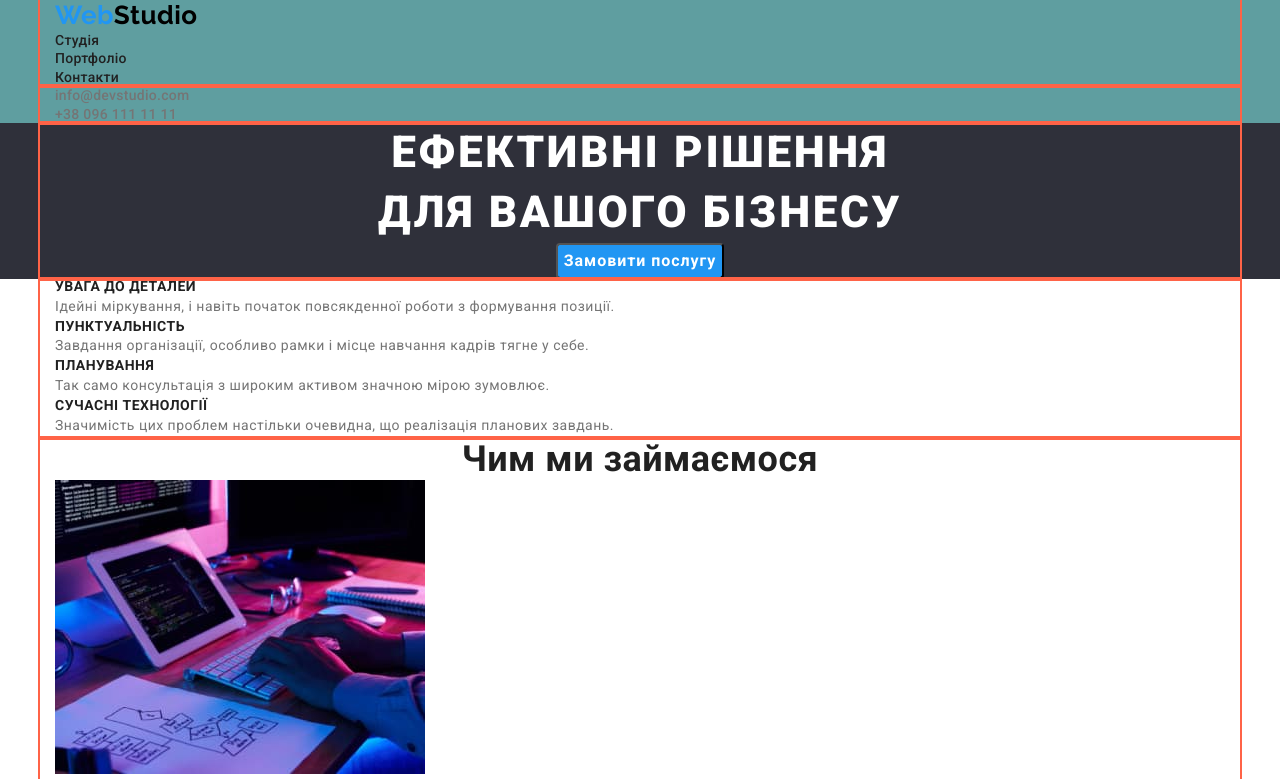
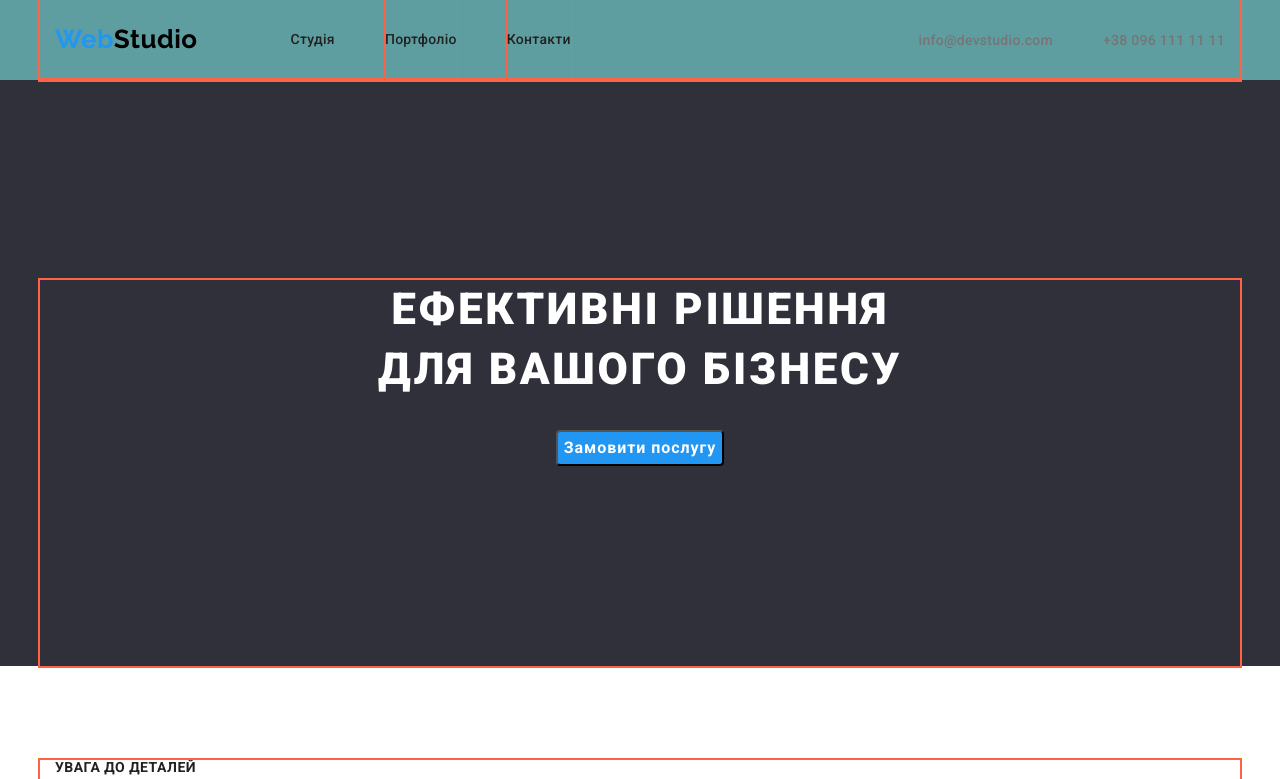
Before and after one commit to petromalskyi/goit-markup-hw-03, a plain HTML site: page index.html in a window 1280 px wide. Shown: the top 779 px of the page. Drawn offline with nearby package versions, Linux system fonts and the light colour scheme.

Commit message:
finished header flex-box

```diff
--- a/css/styles.css
+++ b/css/styles.css
@@ -21,8 +21,8 @@ html {
  h1, h2, h3, p, ul {
  padding: 0;
  margin: 0;
- margin-top: 0;
- margin-bottom: 0;
+ /* margin-top: 0;
+ margin-bottom: 0; */
 }
 
 body {
@@ -50,6 +50,15 @@ body {
   background-color: cadetblue;
 }
 
+.main-nav {
+  display: flex;
+  align-items: center;
+}
+
+.nav-link {
+  display: flex;
+}
+
 .container {
   width: 1200px;
   padding: 0 15px;
@@ -60,6 +69,8 @@ body {
 }
 
 .logo-header {
+  padding-top: 24px;
+padding-bottom: 24px;
   color: var(--logo-first-color);
   font-family: 'Raleway';
   font-weight: 700;
@@ -73,6 +84,8 @@ body {
 }
 
 .logo-color {
+  /* display: block; */
+
   color: var(--accent-color);
   font-family: 'Raleway';
   font-weight: 700;
@@ -80,12 +93,46 @@ body {
   line-height: 1.19;
 }
 
+.logo-test {
+  display: flex;
+}
+
+.site-nav {
+  display: flex;
+  margin-left: 93px;
+}
+
+.site-nav .item +.item {
+ margin-left: 50px;
+  outline: 1px solid tomato;
+}
+
+/* .site-nav .item:last-child {
+  margin-right: 0;
+}
+.site-nav .item:not(:last-child) {
+  margin-right: 50px;
+}*/
+
 .site-nav .link {
+  display: block;
+  padding-top: 32px;
+  padding-bottom: 32px;
+
   color: var(--titele-text-color);
   font-weight: 500;
   font-size: 14px;
   line-height: 1.14;
   letter-spacing: 0.02em;
+}
+
+.contact-nav {
+  display: flex;
+  margin-left: auto;
+}
+
+.contact-nav .item + .item {
+  margin-left: 50px;
 }
 
 .contact-nav .link {
@@ -103,16 +150,24 @@ body {
   color: var(--accent-color);
 }
 
+.section{
+  /* ???padding-top: 94px; є у дом завданні */
+  padding-bottom: 94px;
+}
+
 .section-title {
   color: var(--titele-text-color);
   font-weight: 700;
   font-size: 36px;
   line-height: 1.17;
   text-align: center;
+  margin-bottom: 50px;
 }
 
 /* ----- HERO ------- */
 .hero-section {
+   padding-top: 200px;
+  margin-bottom: 94px;
   text-align: center;
   color: var(--white-text);
   background-color: var(--bg-color);
@@ -130,6 +185,8 @@ body {
  width: 696px;
  height: 120px; */
 /* margin: 200px 452px 280px; */
+/* margin-top: 200px;   */
+margin-bottom: 30px;
   font-weight: 900;
   font-size: 44px;
   line-height: 1.36;
@@ -143,6 +200,7 @@ body {
   /* display: inline-block;
 width: 216px;
   height: 50px; */
+  margin-bottom: 200px;
   color: var(--white-text);
   background-color: var(--accent-color);
   cursor: pointer;
@@ -170,17 +228,24 @@ width: 216px;
 
 /* ----- QUALITY ----- */
 
+
+
 .quality-title {
   color: var(--titele-text-color);
   font-weight: 700;
   font-size: 14px;
   line-height: 1.14;
+  margin-bottom: 10px;
 }
 
 .quality-text {
   font-size: 14px;
   line-height: 1.71;
 }
+
+/* ----- BUSINESS ----- */
+
+
 
 /* ----- TEAM ----- */
 
@@ -190,12 +255,14 @@ width: 216px;
   font-size: 16px;
   line-height: 1.19;
   text-align: center;
+  margin-bottom: 10px;
 }
 
 .team-text {
   font-size: 16px;
   line-height: 1.19px;
   text-align: center;
+  margin-bottom: 30px;
 }
 
 /* -----FOOTER----- */
@@ -209,6 +276,7 @@ width: 216px;
   font-weight: 700;
   font-size: 26px;
   line-height: 1.19;
+  margin-bottom: 20px;
 }
 
 .logo-footer:hover,
@@ -223,6 +291,7 @@ width: 216px;
   font-size: 14px;
   line-height: 1.71;
   letter-spacing: 0.03em;
+  margin-bottom: 9px;
 }
 
 .footer-link {
@@ -231,6 +300,7 @@ width: 216px;
   font-size: 14px;
   line-height: 1.71;
   letter-spacing: 0.03em;
+    margin-bottom: 9px;
 }
 
 .footer-address:hover,
@@ -242,7 +312,13 @@ width: 216px;
 
 /* --------- PORTFOLIO --------- */
 
+.list-btn {
+  margin-bottom: 34px;
+}
+
 .portfolio-button {
+  /* width: 73px;
+    height: 38px; */
   background-color: #f5f4fa;
   cursor: pointer;
   font-family: inherit;
@@ -250,6 +326,7 @@ width: 216px;
   font-size: 16px;
   line-height: 1.62;
   letter-spacing: 0.03em;
+  border-radius: 4px;
 }
 
 .portfolio-button:hover,
@@ -259,6 +336,7 @@ width: 216px;
 }
 
 .portfolio-title {
+  margin-bottom: 20px;
   color: var(--titele-text-color);
   font-size: 18px;
   line-height: 2;
@@ -266,6 +344,7 @@ width: 216px;
 }
 
 .portfolio-text {
+  margin-bottom: 4px;
   font-size: 16px;
   line-height: 1.88;
 }
--- a/index.html
+++ b/index.html
@@ -10,50 +10,53 @@
       href="https://fonts.googleapis.com/css2?family=Raleway:wght@700&family=Roboto:wght@400;500;700;900&display=swap"
       rel="stylesheet"
     />
-    <link rel="stylesheet" href="https://cdnjs.cloudflare.com/ajax/libs/modern-normalize/1.0.0/modern-normalize.min.css" />
+    <link
+      rel="stylesheet"
+      href="https://cdnjs.cloudflare.com/ajax/libs/modern-normalize/1.0.0/modern-normalize.min.css"
+    />
     <link rel="stylesheet" href="./css/styles.css" />
     <title>hw-03</title>
   </head>
   <body>
     <!--             HEADER          -->
     <header class="page-header">
-      <div class="container">
-      <nav>
-        <a href="./index.html" class="logo-header link" lang="en">
+      <div class="container main-nav">
+        <nav class="nav-link">
+
+          <a href="./index.html" lang="en"
+             class="logo-header link">
             <span class="logo-color">Web</span>Studio
           </a>
+
+
+
           <ul class="site-nav list">
-          <li>
+            <li class="item">
               <a href="./index.html" class="link"> Студія </a>
             </li>
-          <li>
+            <li class="item">
               <a href="./portfolio.html" class="link"> Портфоліо </a>
             </li>
-          <li>
+            <li class="item">
               <a href="" class="link"> Контакти </a>
             </li>
           </ul>
         </nav>
-      </div>
 
-      <div class="container">
         <ul class="contact-nav list">
-        <li>
+          <li class="item">
             <a href="mailto:info@devstudio.com" class="link"
               >info@devstudio.com</a
             >
           </li>
-        <li>
+          <li class="item">
             <a href="tel:+380961111111" class="link">+38 096 111 11 11</a>
           </li>
         </ul>
       </div>
-
     </header>
 
-    <div class="container">
-
-    </div>
+    <div class="container"></div>
 
     <main>
       <!--                    HERO             -->
@@ -63,7 +66,6 @@
             Ефективні рішення <br />
             для вашого бізнесу
           </h1>
-
 
           <button type="button" class="hero-button">Замовити послугу</button>
         </div>
@@ -84,8 +86,8 @@
             <li>
               <h3 class="quality-title">ПУНКТУАЛЬНІСТЬ</h3>
               <p class="quality-text">
-              Завдання організації, особливо рамки і місце навчання кадрів тягне
-              у себе.
+                Завдання організації, особливо рамки і місце навчання кадрів
+                тягне у себе.
               </p>
             </li>
             <li>
@@ -97,8 +99,8 @@
             <li>
               <h3 class="quality-title">СУЧАСНІ ТЕХНОЛОГІЇ</h3>
               <p class="quality-text">
-              Значимість цих проблем настільки очевидна, що реалізація планових
-              завдань.
+                Значимість цих проблем настільки очевидна, що реалізація
+                планових завдань.
               </p>
             </li>
           </ul>
@@ -149,7 +151,11 @@
               <p class="team-text" lang="en">Product Designer</p>
             </li>
             <li>
-            <img src="./image/img2.jpg" alt="фото Ольги Рєпіної" width="270" />
+              <img
+                src="./image/img2.jpg"
+                alt="фото Ольги Рєпіної"
+                width="270"
+              />
               <h3 class="team-title">Ольга Рєпіна</h3>
               <p class="team-text" lang="en">Frontend Developer</p>
             </li>
```
Also changed, not shown: portfolio.html (+3 -1 lines). Lines whose indentation alone changed are shown as unchanged.
